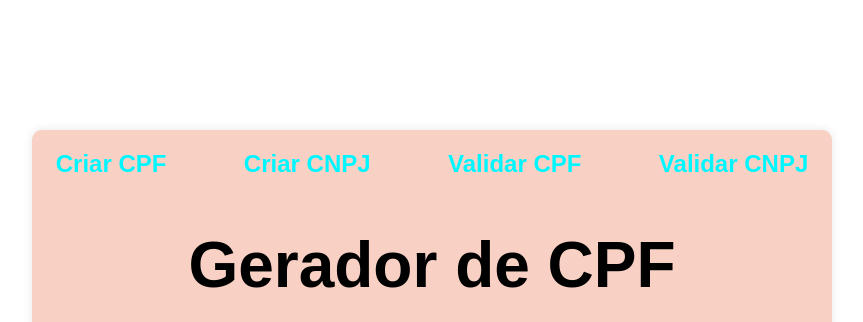
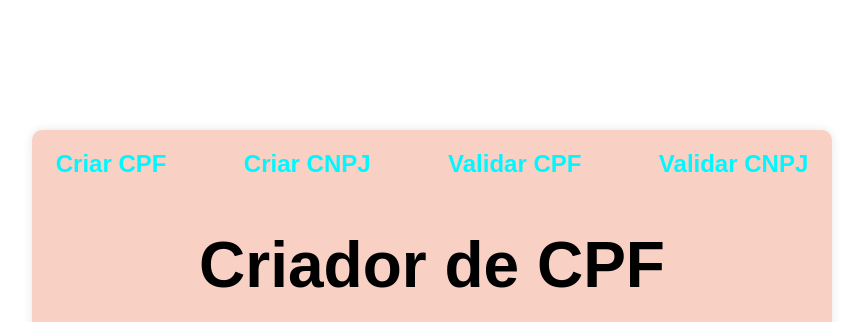
Before and after one commit to lleleal/projeto_flask, a Flask app: template lelet_projeto/templates/criar-cpf.html in a window 1280 px wide. Shown: the top 322 px of the page, without its empty margins (208-1071 px from the left). Run offline with Flask 3, Linux system fonts and the light colour scheme; the template is opened without the code that fills it, so the values that code supplies are empty.

Commit message:
finalização

```diff
--- a/lelet_projeto/templates/criar-cpf.html
+++ b/lelet_projeto/templates/criar-cpf.html
@@ -2,6 +2,6 @@
 {% block title %} Gerar CPF {% endblock %}
 {% block content %}
 
-<h1>Gerador de CPF</h1>
+<h1>Criador de CPF</h1>
 <h2>CPF: {{show_cpf}} </h2>
 {% endblock %}
```
